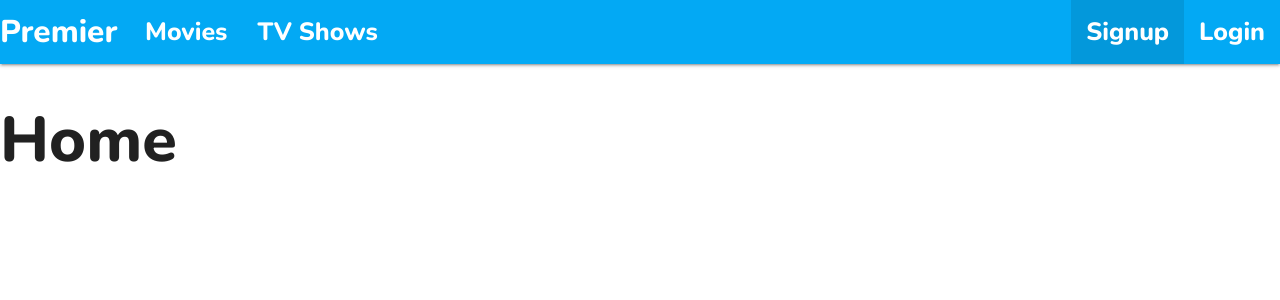
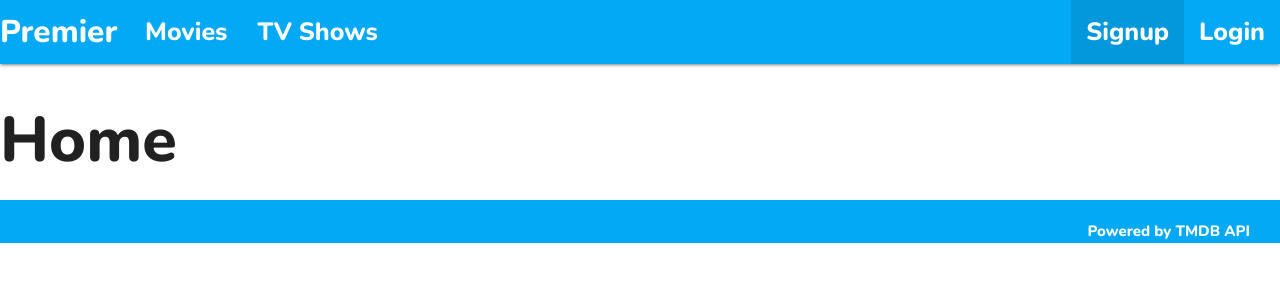
Before and after one commit to minhazur9/premier, a React (Create React App) app in the folder frontend/: page / in a window 1280 px wide. Shown: the top 300 px of the page. Built offline with nearby package versions, Linux system fonts and the light colour scheme.

Commit message:
movie titles now appear on the cards

```diff
--- a/frontend/src/App.css
+++ b/frontend/src/App.css
@@ -4,6 +4,16 @@
     padding: 0;
     font-family: 'Nunito', sans-serif;
 }
+
+body {
+    display: flex;
+    min-height: 100vh;
+    flex-direction: column;
+  }
+
+  main {
+    flex: 1 0 auto;
+  }
 
 /* ----------------- Links */
 .active {
@@ -31,17 +41,22 @@
     left: 25vw;
 }
 .movie-card {
+    opacity: 100;
     width: 200px;
     height: 270px;
-    border: solid 2px black;
+    animation-timing-function: ease-in;
+    animation-fill-mode: forwards;
+    animation-duration: 300ms;
 }
 
 .card-poster {
     position: relative;
     height: 268px;
+    width: 180px;
     border: solid 1px black;
     margin: 0 auto;
     background-size: cover;
+    border: solid 2px black;
 }
 
 
@@ -55,7 +70,7 @@
 .movie-card-info {
     opacity: 0;
     position: absolute;
-    width: 196px;
+    width: 176px;
     height: 0;
     bottom: 0;
     background-color:white;
@@ -64,7 +79,28 @@
     animation-duration: 300ms;
 }
 
+.card-title {
 
+}
+
+
+@keyframes select {
+    0% {
+        transform: scale(1.0);
+    }
+    100% {
+        transform: scale(1.2);
+    }
+}
+
+@keyframes deselect {
+    0% {
+        transform: scale(1.2)
+    }
+    100% {
+        transform: scale(1.0);
+    }
+}
 
 @keyframes slideUp {
     0% {
@@ -87,3 +123,10 @@
         opacity: 0;
     }
 }
+
+/* ----------------- Footer */
+
+.footer-text {
+    text-align: right;
+    margin-right: 30px;
+}
--- a/frontend/src/App.js
+++ b/frontend/src/App.js
@@ -1,12 +1,17 @@
 import './App.css';
+import Footer from './components/Footer';
 import Navbar from './components/Navbar';
 import routes from './config/routes';
 
 function App() {
   return (
-    <div className="App">
+    <div className="app-container">
       <Navbar/>
+      <main>
       {routes}
+      </main>
+
+      <Footer/>
     </div>
   );
 }
--- /dev/null
+++ b/frontend/src/components/Footer.js
@@ -0,0 +1,11 @@
+import React from 'react';
+
+function Footer(props) {
+    return (
+        <footer class="page-footer #03a9f4 light-blue">
+            <p className="footer-text">Powered by TMDB API</p>
+      </footer>
+    )
+}
+
+export default Footer
--- a/frontend/src/components/movies/MovieCard.js
+++ b/frontend/src/components/movies/MovieCard.js
@@ -2,14 +2,15 @@ import React from 'react'
 
 class MovieCard extends React.Component {
     showInfo = (e) => {
-          const info = e.target.childNodes[0]
-          if (info && info.className === 'movie-card-info') info.style.animationName = 'slideUp'
-
+          const info = e.currentTarget.childNodes[0].childNodes[0];
+          e.currentTarget.style.animationName = 'select';
+          info.style.animationName = 'slideUp';
     }
 
     hideInfo = (e) => {
-        const info = e.target.childNodes[0]
-        if (info && info.className === 'movie-card-info') info.style.animationName = 'slideDown'
+        const info = e.currentTarget.childNodes[0].childNodes[0];
+          e.currentTarget.style.animationName = 'deselect';
+          info.style.animationName = 'slideDown';
     }
 
 
@@ -18,7 +19,9 @@ class MovieCard extends React.Component {
         return (
             <div onMouseEnter={this.showInfo} onMouseLeave={this.hideInfo} className='movie-card'>
                 <div style={{backgroundImage: `url(${this.props.image})`}} className='card-poster'>
-                <div className="movie-card-info"></div>
+                <div className="movie-card-info">
+                    <p className='card-title'>{this.props.title}</p>
+                </div>
                 </div>
 
             </div>
--- a/frontend/src/pages/MovieIndex.js
+++ b/frontend/src/pages/MovieIndex.js
@@ -15,8 +15,9 @@ class MovieIndex extends React.Component {
     renderMovieCards() {
         const imagePath = 'https://image.tmdb.org/t/p/original'
         return this.state.movies.map((movie) => {
+            console.log(movie);
             return (
-                <MovieCard key={movie.id} image={`${imagePath}${movie.poster_path}`}/>
+                <MovieCard key={movie.id} title={movie.original_title} image={`${imagePath}${movie.poster_path}`}/>
             )
         })
     }
```
Also changed, not shown: 1 other file (tests, documents, lock files or other folders).
